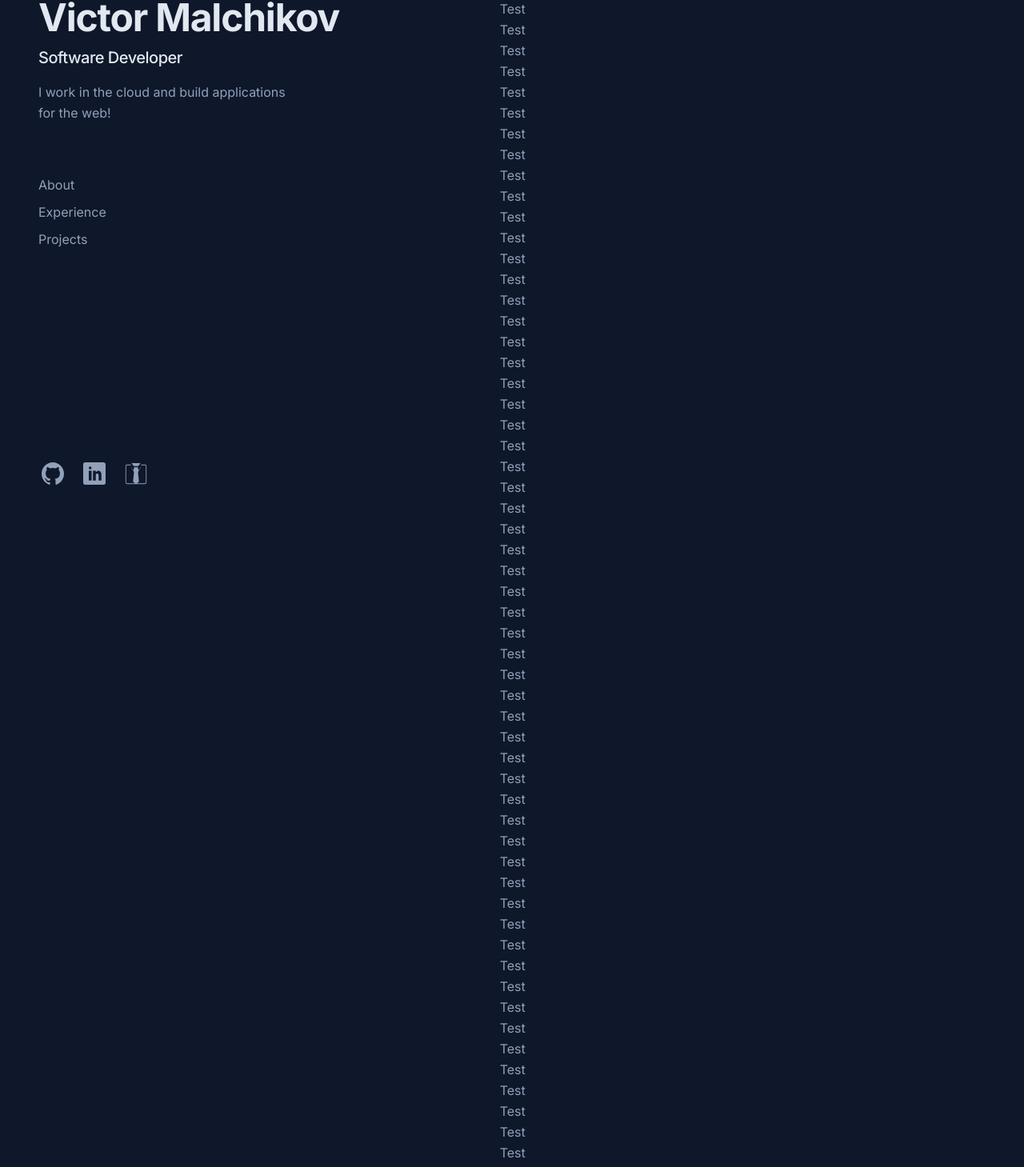
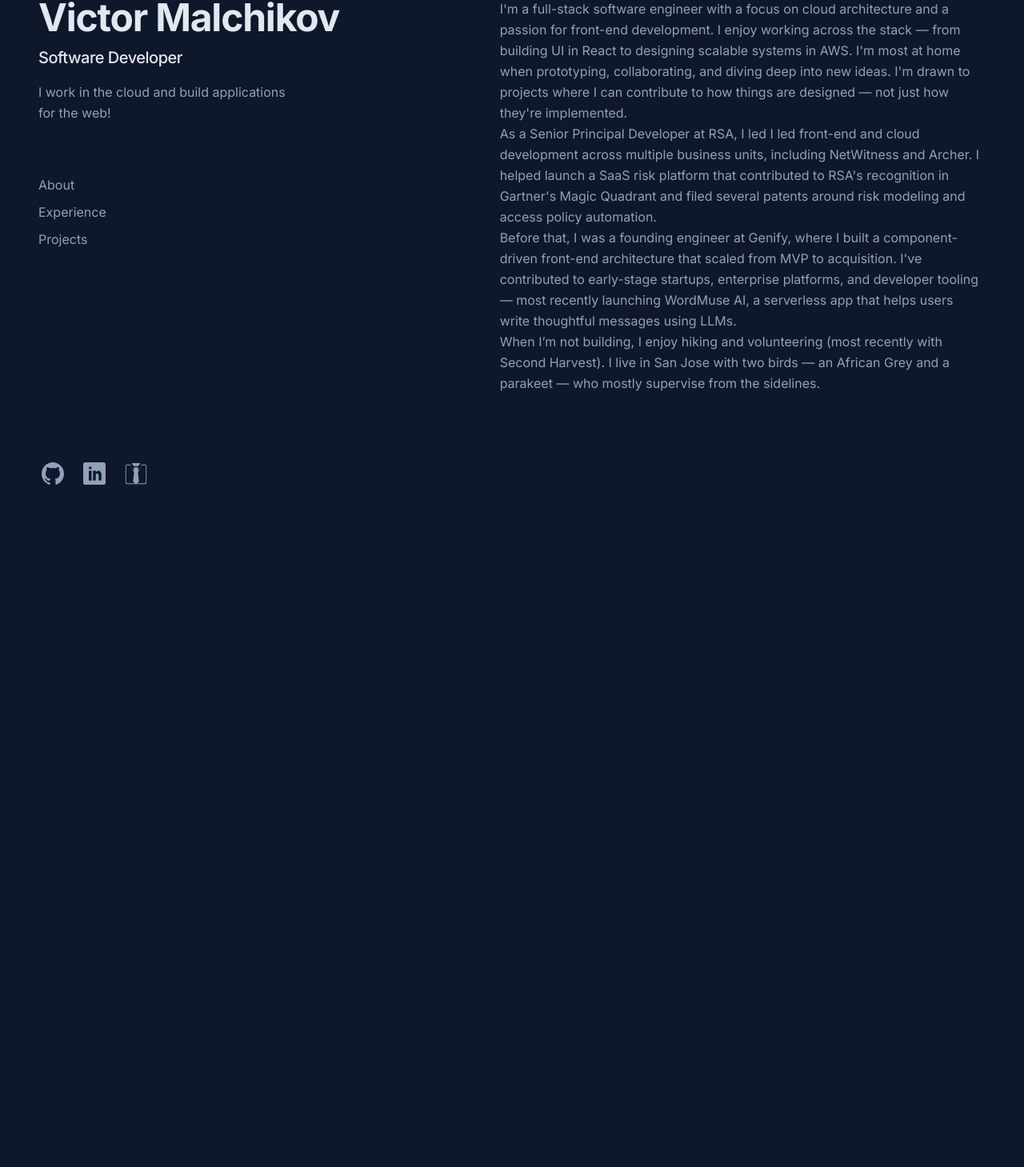
Before and after one commit to vmalchik/portfolio, a Next.js app: page / in a window 1280 px wide. Shown: the part 98-1557 px from the top of the page at 80% size. After the commit the page ends 800 px from the top, so only its background shows below. Built offline with nearby package versions, Linux system fonts and the light colour scheme.

Commit message:
wip about me

```diff
--- a/src/app/(home)/page.tsx
+++ b/src/app/(home)/page.tsx
@@ -1,66 +1,37 @@
 export default function HomePage() {
+  // https://www.complytec.com/wp-content/uploads/RSA-Archer-Gartner-Reports.pdf
+  // https://www.archerirm.community/s/blogs/rsa-named-a-leader-in-2020-gartner-magic-quadrant-for-it-vendor-risk-management-MCWZPJKWOQVZE5ZA3ZYQMWGHIKQU
+  // https://www.archerirm.com/archer-engage-for-vendors
   return (
     <main>
-      <p>Test</p>
-      <p>Test</p>
-      <p>Test</p>
-      <p>Test</p>
-      <p>Test</p>
-      <p>Test</p>
-      <p>Test</p>
-      <p>Test</p>
-      <p>Test</p>
-      <p>Test</p>
-      <p>Test</p>
-      <p>Test</p>
-      <p>Test</p>
-      <p>Test</p>
-      <p>Test</p>
-      <p>Test</p>
-      <p>Test</p>
-      <p>Test</p>
-      <p>Test</p>
-      <p>Test</p>
-      <p>Test</p>
-      <p>Test</p>
-      <p>Test</p>
-      <p>Test</p>
-      <p>Test</p>
-      <p>Test</p>
-      <p>Test</p>
-      <p>Test</p>
-      <p>Test</p>
-      <p>Test</p>
-      <p>Test</p>
-      <p>Test</p>
-      <p>Test</p>
-      <p>Test</p>
-      <p>Test</p>
-      <p>Test</p>
-      <p>Test</p>
-      <p>Test</p>
-      <p>Test</p>
-      <p>Test</p>
-      <p>Test</p>
-      <p>Test</p>
-      <p>Test</p>
-      <p>Test</p>
-      <p>Test</p>
-      <p>Test</p>
-      <p>Test</p>
-      <p>Test</p>
-      <p>Test</p>
-      <p>Test</p>
-      <p>Test</p>
-      <p>Test</p>
-      <p>Test</p>
-      <p>Test</p>
-      <p>Test</p>
-      <p>Test</p>
-      <p>Test</p>
-      <p>Test</p>
-      <p>Test</p>
-      <p>Test</p>
+      <p>
+        I&apos;m a full-stack software engineer with a focus on cloud
+        architecture and a passion for front-end development. I enjoy working
+        across the stack — from building UI in React to designing scalable
+        systems in AWS. I&apos;m most at home when prototyping, collaborating,
+        and diving deep into new ideas. I&apos;m drawn to projects where I can
+        contribute to how things are designed — not just how they&apos;re
+        implemented.
+      </p>
+      <p>
+        As a Senior Principal Developer at RSA, I led I led front-end and cloud
+        development across multiple business units, including NetWitness and
+        Archer. I helped launch a SaaS risk platform that contributed to
+        RSA&apos;s recognition in Gartner&apos;s Magic Quadrant and filed
+        several patents around risk modeling and access policy automation.
+      </p>
+      <p>
+        Before that, I was a founding engineer at Genify, where I built a
+        component-driven front-end architecture that scaled from MVP to
+        acquisition. I've contributed to early-stage startups, enterprise
+        platforms, and developer tooling — most recently launching WordMuse AI,
+        a serverless app that helps users write thoughtful messages using LLMs.
+      </p>
+      <p>
+        When I’m not building, I enjoy hiking and volunteering (most recently
+        with Second Harvest). I live in San Jose with two birds — an African
+        Grey and a parakeet — who mostly supervise from the sidelines.
+      </p>
     </main>
   );
 }
```
Also changed, not shown: 1 other file (tests, documents, lock files or other folders).
